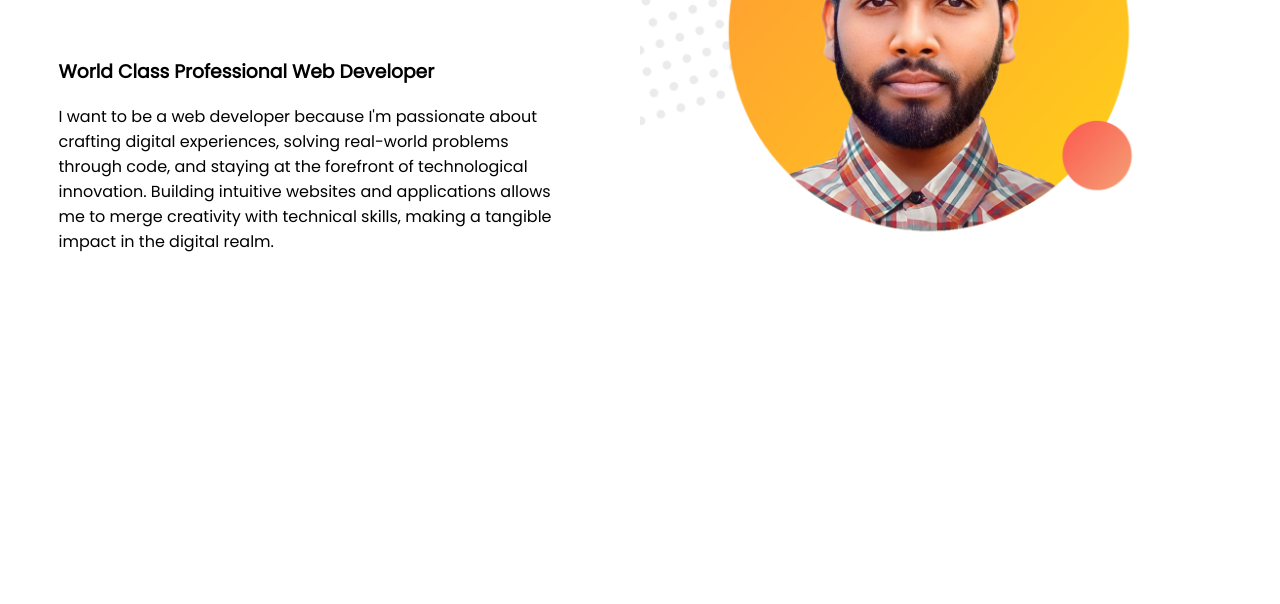
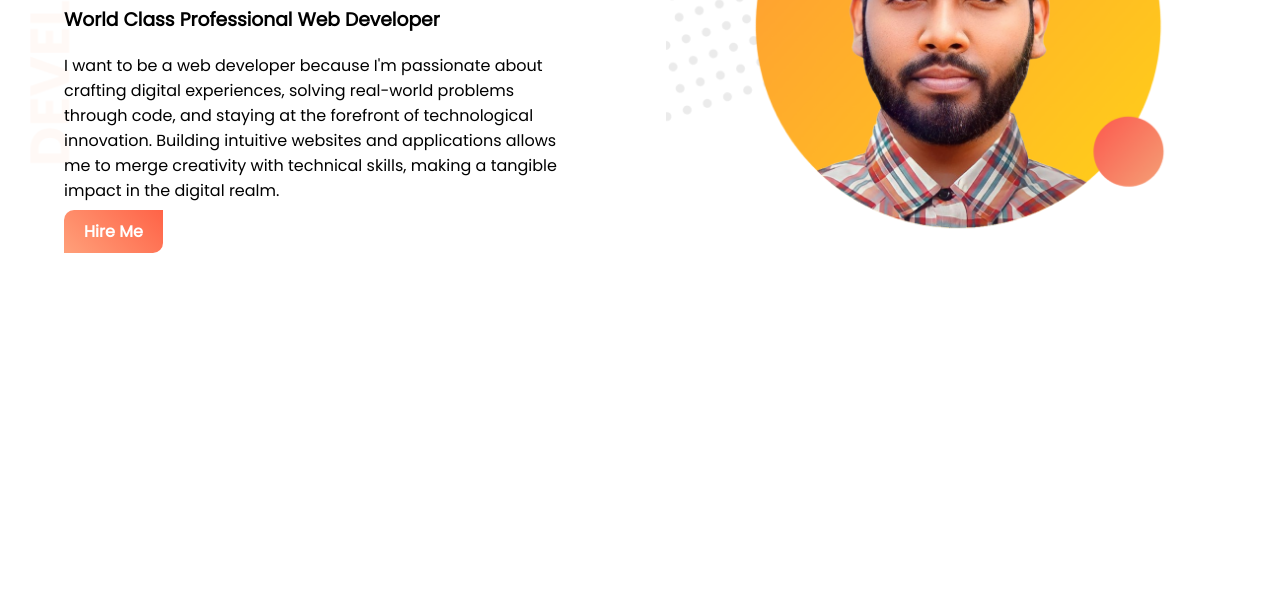
Before and after one commit to AbRahmanAdi/web-portfolio, a plain HTML site: page index.html in a window 1280 px wide. Shown: the part 196-800 px from the top of the page. Drawn offline with Linux system fonts and the light colour scheme.

Commit message:
first section complete

```diff
--- a/index.html
+++ b/index.html
@@ -11,13 +11,13 @@
 </head>
 <body>
     <!-- First Section (Top) -->
-    <section>
+    <section class="top-banner">
         <div class="half-width">
             <h1>Welcome To</h1>
             <h1><span class="name-highlight">Abdur Rahman</span> Website</h1>
-            <br>
             <h3>World Class Professional Web Developer</h3>
             <p>I want to be a web developer because I'm passionate about crafting digital experiences, solving real-world problems through code, and staying at the forefront of technological innovation. Building intuitive websites and applications allows me to merge creativity with technical skills, making a tangible impact in the digital realm.</p>
+            <a class="link-button" target="_blank" href="https://facebook.com/abdurrahman.blockchain">Hire Me</a>
         </div>
         <div class="half-width">
             <img src="images/profile1.png" alt="">
--- a/style.css
+++ b/style.css
@@ -1,5 +1,6 @@
 body{
     font-family: 'Poppins', sans-serif;
+    margin: 0;
 }
 h1{
     font-size: 32px;
@@ -11,8 +12,24 @@ h1{
     width: 40%;
     float: left;
     margin: 2%;
-    padding-left: 2%;
+    padding-left: 3%;
 }
 .half-width img{
     width: 100%;
 }
+.top-banner{
+    background-image: url("images/top-banner.png");
+    background-repeat: no-repeat;
+}
+section{
+    height: 500px;
+}
+.link-button{
+    text-decoration: none;
+    background-image: linear-gradient(45deg,lightsalmon,tomato );
+    padding: 10px 20px;
+    border-radius: 10px 0px 10px 0px;
+    color: white;
+    font-weight: 700;
+
+}
```
